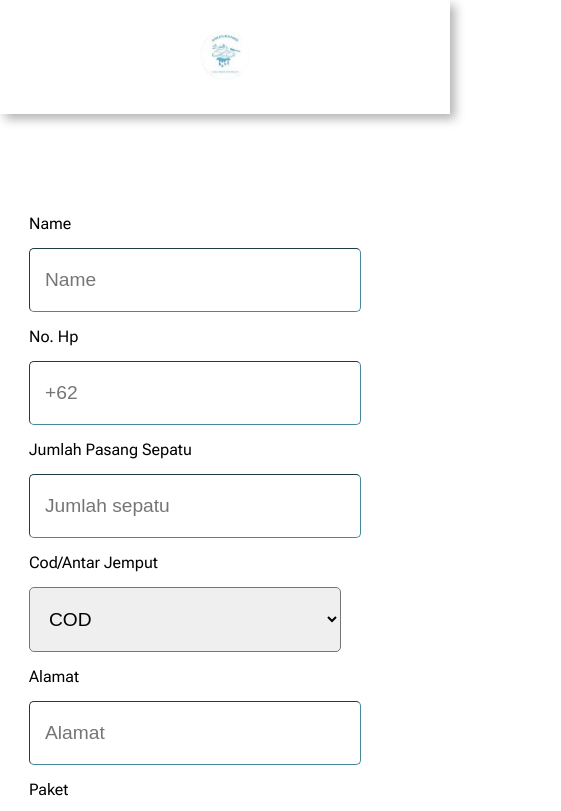
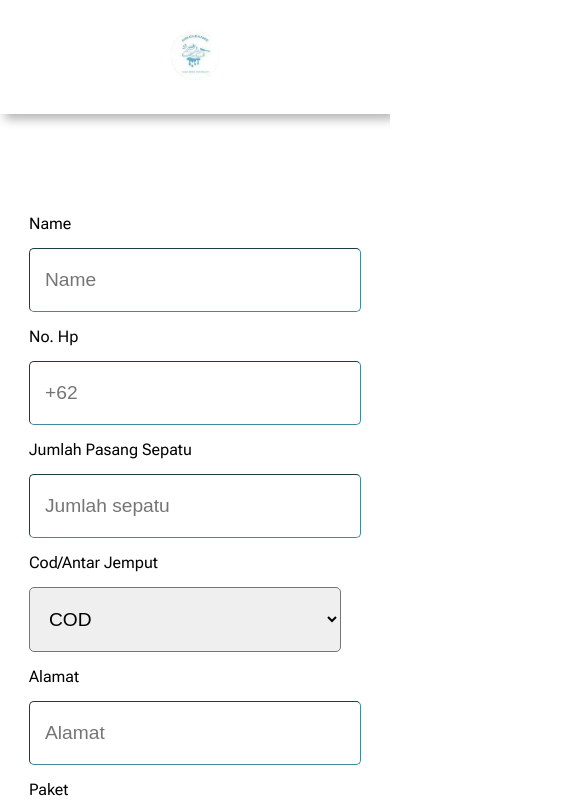
Before and after one commit to yosepafrr/responsive-test-3, a plain HTML site: page index.html in a window 390 px wide. Shown: the top 811 px of the page, 561 px wide, since content can reach past the window. Drawn offline with Linux system fonts and the light colour scheme; a web font is replaced by a local one.

Commit message:
responsive fixed

```diff
--- a/styles.css
+++ b/styles.css
@@ -11,7 +11,7 @@ header{
     padding: 30px;
     /* padding-top: 40px; */
     box-shadow: 5px 5px 10px rgba(0, 0, 0, 0.3);
-    width: 100vw;
+    /* width: 100vw; */
 }
 nav, ul{
     display: flex;
@@ -43,7 +43,7 @@ nav img{
     justify-content: center;
 }
 .container-form{
-    padding: 100px 200px;
+    padding: 100px 0;
     display: flex;
     flex-direction: column;
     gap: 15px;
```
